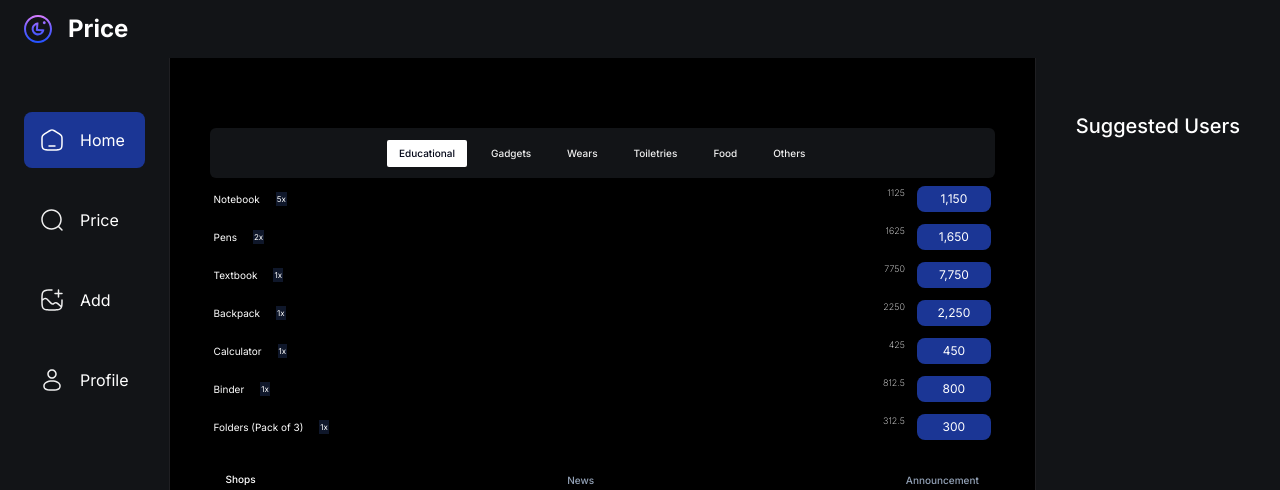
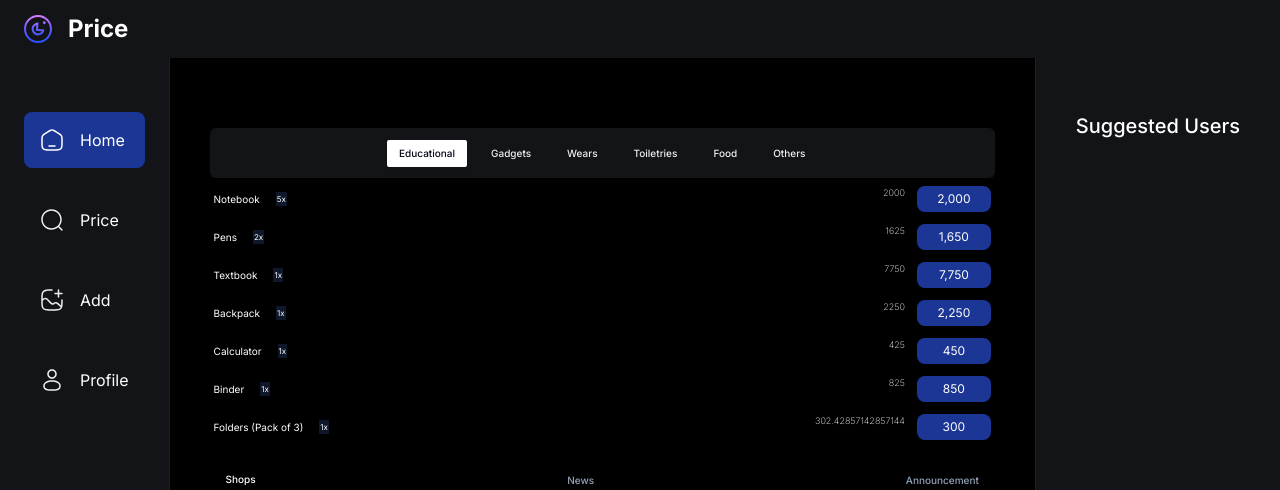
Before and after one commit to Emmanuel-xt/price, a Next.js app: page / in a window 1280 px wide. Shown: the top 490 px of the page. Built offline with nearby package versions, Linux system fonts and the light colour scheme.

Commit message:
finally got the algorithm for price filters :)

```diff
--- a/app/(root)/page.jsx
+++ b/app/(root)/page.jsx
@@ -3,6 +3,7 @@ import {
   HomeCategories,
   InfoCategories,
   calculateAverage,
+  filterOutliers,
   roundPrice,
   studentItems,
 } from "@/constants";
@@ -58,11 +59,11 @@ const Home = () => {
                         </div>
                         <div className="flex gap-3">
                           <p className="text-[9px] font-extralight">
-                            {calculateAverage(item.prices)}
+                            {filterOutliers(item.prices)}
                           </p>
 
                           <p className="btn py-1">
-                            {roundPrice(calculateAverage(item.prices))}
+                            {roundPrice(filterOutliers(item.prices))}
                           </p>
                         </div>
                       </div>
--- a/constants/index.jsx
+++ b/constants/index.jsx
@@ -53,7 +53,7 @@ export const PriceCategories = [
 
 ];
 export const studentItems = [
-  { category: "Educational", name: "Notebook", prices: [1000, 1050, 1100, 1150, 1200, 1250], qty: 5 },
+  { category: "Educational", name: "Notebook", prices: [1000, 1050, 1100, 1150, 1200, 1250 , 900, 800 ,100 ,2000,2000,2000,2000,2000,2000], qty: 5 },
   { category: "Educational", name: "Pens", prices: [1500, 1550, 1600, 1650, 1700, 1750], qty: 2 },
   { category: "Educational", name: "Textbook", prices: [7500, 7600, 7700, 7800, 7900, 8000], qty: 1 },
   { category: "Gadgets", name: "Laptop", prices: [300000, 310000, 320000, 330000, 340000, 350000], qty: 1 },
@@ -83,71 +83,82 @@ export const studentItems = [
   { category: "Others", name: "Hoodie", prices: [2000, 2010, 2020, 2030, 2040, 2050], qty: 1 },
   { category: "Toiletries", name: "Deodorant", prices: [300, 305, 310, 315, 320, 325], qty: 1 },
   { category: "Others", name: "Pasta", prices: [150, 155, 160, 165, 170, 175], qty: 1 },
-  { category: "Educational", name: "Folders (Pack of 3)", prices: [300, 305, 310, 315, 320, 325 ,360], qty: 1 },
-  { category: "Gadgets", name: "Wireless Mouse", prices: [800, 805, 810, 815, 820, 825 ,800 , 810,900 ,], qty: 1 },
+  { category: "Educational", name: "Folders (Pack of 3)", prices: [300, 305, 310, 315, 320, 325 , 242], qty: 1 },
+  { category: "Gadgets", name: "Wireless Mouse", prices: [800, 805, 810, 815, 820, 825 ,800 , 810,90 ,], qty: 1 },
   { category: "Wears", name: "Flip-flops", prices: [500, 505, 510, 515, 520, 525], qty: 1 },
   { category: "Toiletries", name: "Toilet Paper (Pack of 4)", prices: [200, 205, 210, 215, 220, 225], qty: 1 },
   { category: "Food", name: "Eggs (Dozen)", prices: [400, 405, 410, 415, 420, 425], qty: 1 }
 ];
-function filterOutliers(prices) {
-  // Define the thresholds for each price range
-  const thresholds = [
-    { range: [0, 500], threshold: 300 },
-    { range: [500, 2000], threshold: 1000 },
-    { range: [2001, 5000], threshold: 1500 },
-    { range: [5001, 10000], threshold: 2000 }
-    // Add more ranges and thresholds as needed
-  ];
-  console.log('thresholds =' , thresholds)
 
-  // Filter out prices that exceed the threshold for their respective range
-  const filteredPrices = prices.filter(price => {
-    const range = thresholds.find(({ range }) => price >= range[0] && price <= range[1]);
-    return range ? Math.abs(price - range.threshold) <= range.threshold : false;
-  });
+export const filterOutliers = (prices) => {
+  // console.log('about to perform the filter function')
+  // console.log({prices})
+  // Calculate the frequency of each price
+  const priceFrequency = prices.reduce((acc, price) => {
+    acc[price] = (acc[price] || 0) + 1;
+    return acc;
+  }, {});
+  // console.log({priceFrequency})
 
-  // Calculate the mean (average) of the filtered prices
-  const mean = filteredPrices.reduce((acc, price) => acc + price, 0) / filteredPrices.length;
+  // Find the price that appears most frequently
+  const maxFrequency = Math.max(...Object.values(priceFrequency));
+  const maxFrequencyPercentage = (maxFrequency / prices.length) * 100;
+  // console.log({maxFrequency})
+  // console.log({maxFrequencyPercentage})
 
-  // Calculate the standard deviation of the filtered prices
-  const standardDeviation = Math.sqrt(filteredPrices.reduce((acc, price) => acc + Math.pow(price - mean, 2), 0) / filteredPrices.length);
+  if (maxFrequencyPercentage >= 40) {
+    const majorityPrices = Object.keys(priceFrequency).filter(price => priceFrequency[price] === maxFrequency).map(Number);
+    return calculateAverage(majorityPrices);
+  }
 
-  // Define the threshold for outliers based on the standard deviation
-  const threshold = standardDeviation * 2;
-  console.log('threshold =' ,prices , threshold)
+  // Calculate the median price
+  const sortedPrices = prices.sort((a, b) => a - b);
+  const medianIndex = Math.floor(sortedPrices.length / 2);
+  const medianPrice = sortedPrices[medianIndex];
+  // console.log({sortedPrices})
+  // console.log({medianIndex})
+  // console.log({medianPrice})
 
-  // Filter out prices that deviate more than the threshold from the mean
-  const finalFilteredPrices = filteredPrices.filter(price => Math.abs(price - mean) <= threshold);
+  // Calculate the acceptable price range around the median
+  // Calculate the acceptable price range around the median based on median price
+  let deviation = 0;
+  if (medianPrice <= 500) {
+    deviation = 100;
+  } else if (medianPrice <= 1000) {
+    deviation = 150;
+  } else if (medianPrice <= 2000) {
+    deviation = 200;
+  } else if (medianPrice <= 5000) {
+    deviation = 500;
+  } else if (medianPrice <= 10000) {
+    deviation = 750;
+  } else if (medianPrice <= 20000) {
+    deviation = 1000;
+  }
+  // Add more conditions for other ranges as needed
 
-  return finalFilteredPrices;
+  // Calculate the acceptable price range
+  const minPrice = medianPrice - deviation;
+  const maxPrice = medianPrice + deviation;
+
+  // Filter out prices within the acceptable range
+  const filteredPrices = prices.filter(price => price >= minPrice && price <= maxPrice);
+  // console.log({filteredPrices})
+
+  // Calculate the average based on the filtered prices
+  return calculateAverage(filteredPrices);
 }
+
 export const calculateAverage = (prices) => {
   if (prices.length === 0) {
     return 0;
   }
 
-  // Sort the prices in ascending order
-  const sortedPrices = prices.sort((a, b) => a - b);
-
-  // Calculate the lower and upper quartiles
-  const lowerQuartile = sortedPrices[Math.floor(sortedPrices.length * 0.25)];
-  const upperQuartile = sortedPrices[Math.floor(sortedPrices.length * 0.75)];
-
-  // Calculate the interquartile range
-  const interquartileRange = upperQuartile - lowerQuartile;
-
-  // Define the lower and upper bounds for outliers
-  const lowerBound = lowerQuartile - 1.5 * interquartileRange;
-  const upperBound = upperQuartile + 1.5 * interquartileRange;
-
-  // Filter out prices that are outliers
-  const filteredPrices = prices.filter(price => price >= lowerBound && price <= upperBound);
-
-  // Calculate the sum of filtered prices
-  const sum = filteredPrices.reduce((acc, price) => acc + price, 0);
+  // Calculate the sum of prices
+  const sum = prices.reduce((acc, price) => acc + price, 0);
 
   // Calculate the average
-  const average = sum / filteredPrices.length;
+  const average = sum / prices.length;
 
   return average;
 };
```
